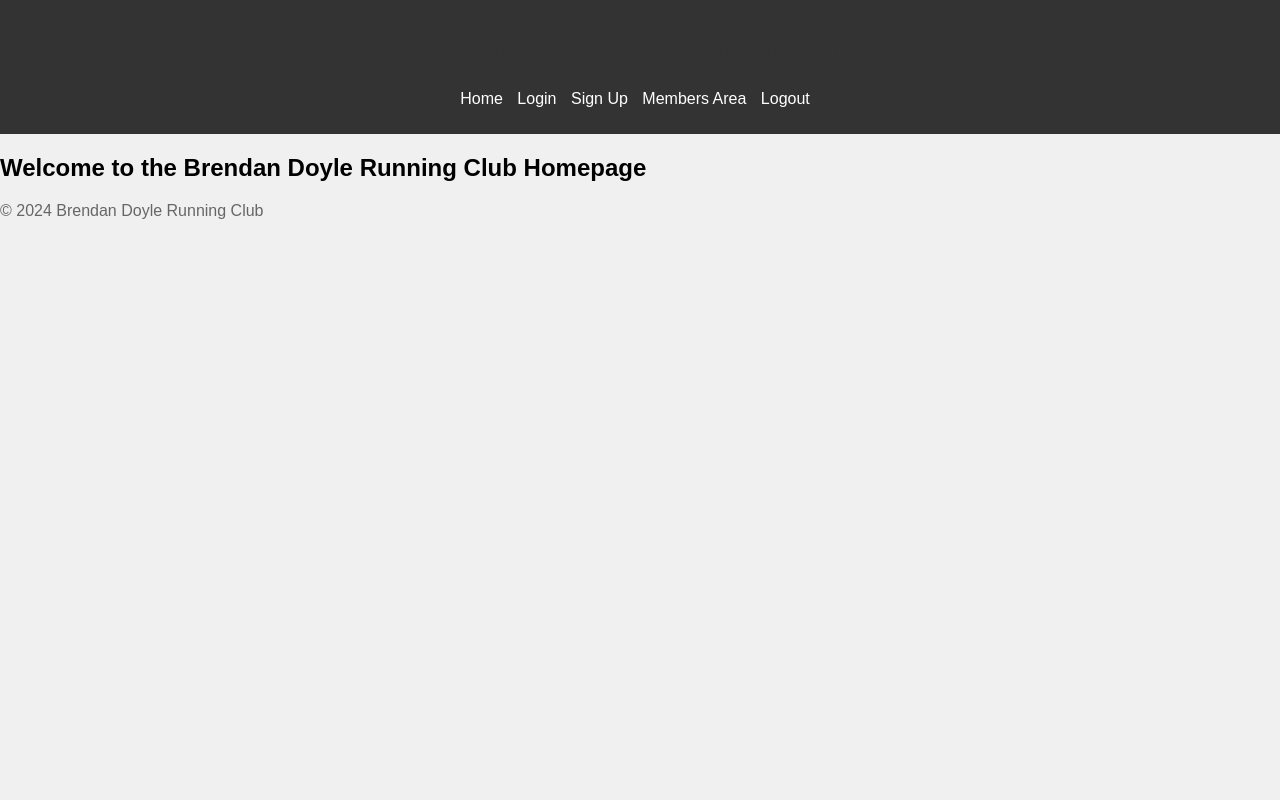
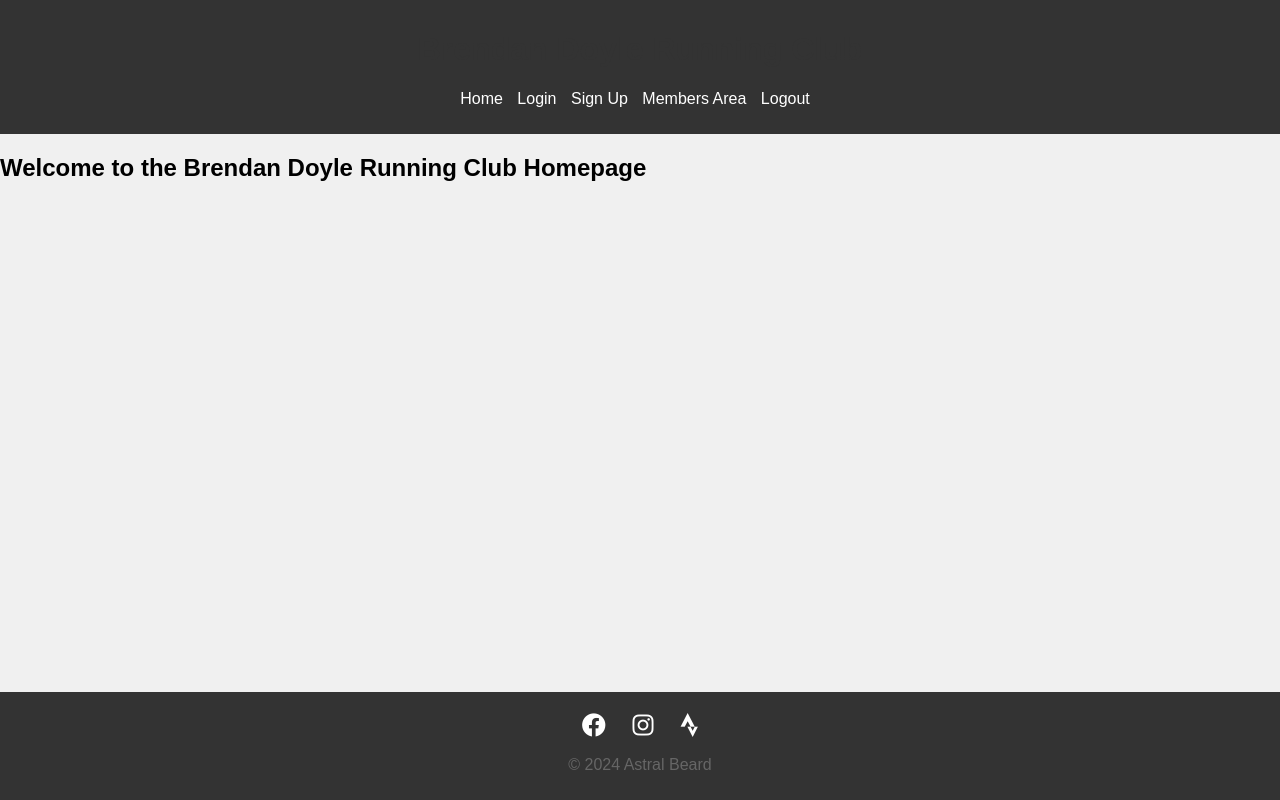
Before and after one commit to BrianMcConway/brendan-doyle-running-club, a Django app: page / in a window 1280 px wide. Run offline with Django 5.2, Linux system fonts and the light colour scheme.

Commit message:
Add favicon, fontawesome, footer & temp styling, social links.

```diff
--- a/static/css/style.css
+++ b/static/css/style.css
@@ -33,6 +33,31 @@ h1 {
 
 p {
     color: #666;
+}
+
+footer {
+    background-color: #333;
+    color: #fff;
+    text-align: center;
+    padding: 10px 0;
+    position: fixed;
+    width: 100%;
+    bottom: 0;
+}
+
+.social-icons {
+    margin: 10px 0;
+}
+
+.social-icons a {
+    color: #fff;
+    margin: 0 10px;
+    font-size: 24px;
+    text-decoration: none;
+}
+
+.social-icons a:hover {
+    color: #ddd;
 }
 
 /* Form styles */
--- a/templates/base.html
+++ b/templates/base.html
@@ -6,6 +6,8 @@
     <title>{% block title %}Brendan Doyle Running Club{% endblock %}</title>
     {% load static %}
     <link rel="stylesheet" href="{% static 'css/style.css' %}">
+    <link rel="stylesheet" href="https://cdnjs.cloudflare.com/ajax/libs/font-awesome/6.0.0-beta3/css/all.min.css">
+    <link rel="icon" type="image/x-icon" href="{% static 'images/favicon.ico' %}">
 </head>
 <body>
     <header>
@@ -25,7 +27,18 @@
         {% endblock %}
     </main>
     <footer>
-        <p>&copy; 2024 Brendan Doyle Running Club</p>
+        <div class="social-icons" id="icons">
+            <a href="https://www.facebook.com/profile.php?id=100063469122895" target="_blank" rel="noopener" aria-label="Find us on Facebook (link opens in a new tab)">
+                <i class="fab fa-facebook"></i>
+            </a>
+            <a href="https://www.instagram.com/royal_canal_run_longford_/?hl=en" target="_blank" rel="noopener" aria-label="Find us on Instagram (link opens in a new tab)">
+                <i class="fab fa-instagram"></i>
+            </a>
+            <a href="https://www.strava.com/clubs/941049" target="_blank" rel="noopener" aria-label="Find us on Strava (link opens in a new tab)">
+                <i class="fab fa-strava"></i>
+            </a>
+        </div>
+        <p>&copy; 2024 Astral Beard</p>
     </footer>
 </body>
 </html>
```
Also changed, not shown: static/images/favicon.ico (added), 2 other files.
